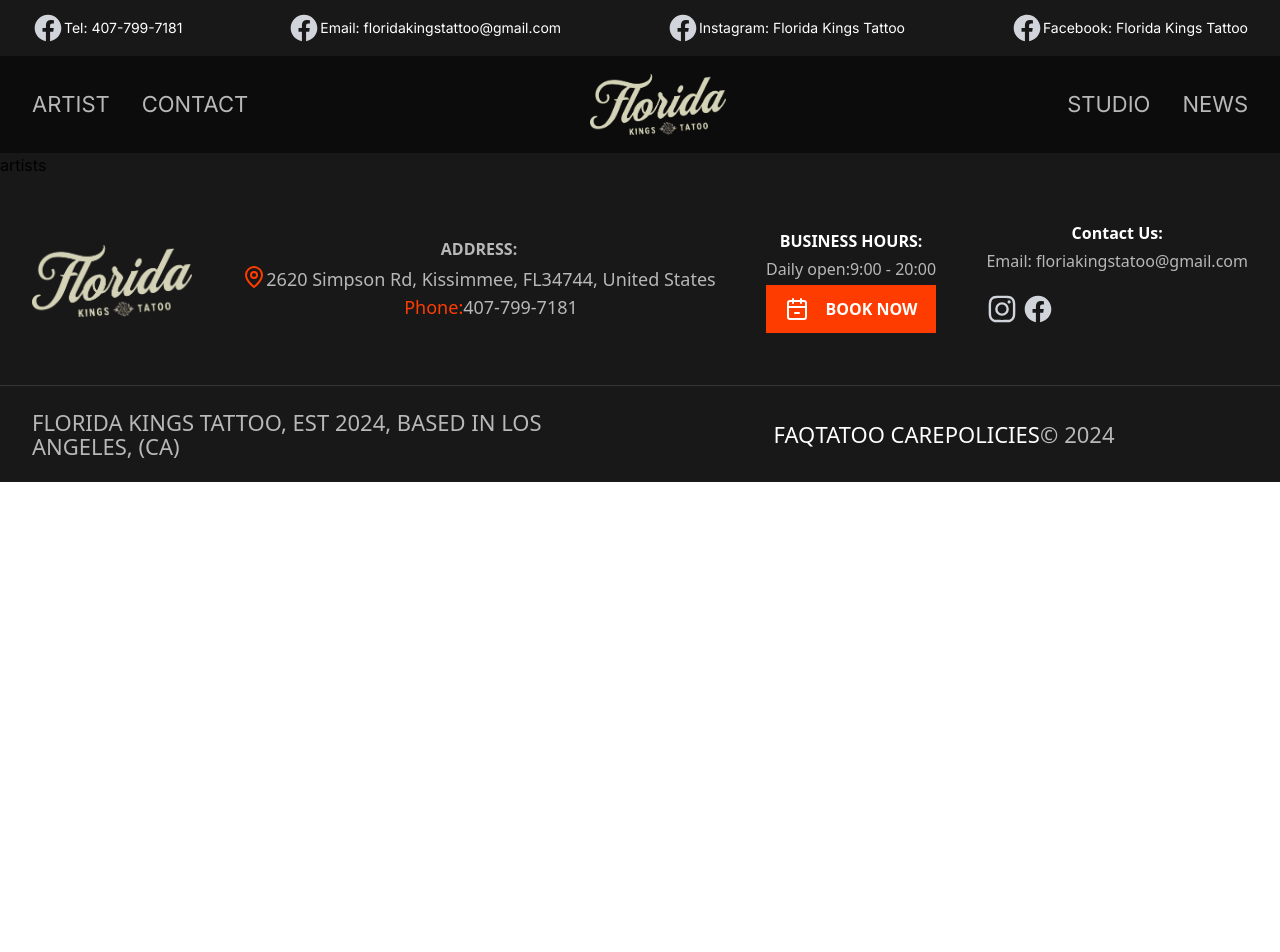
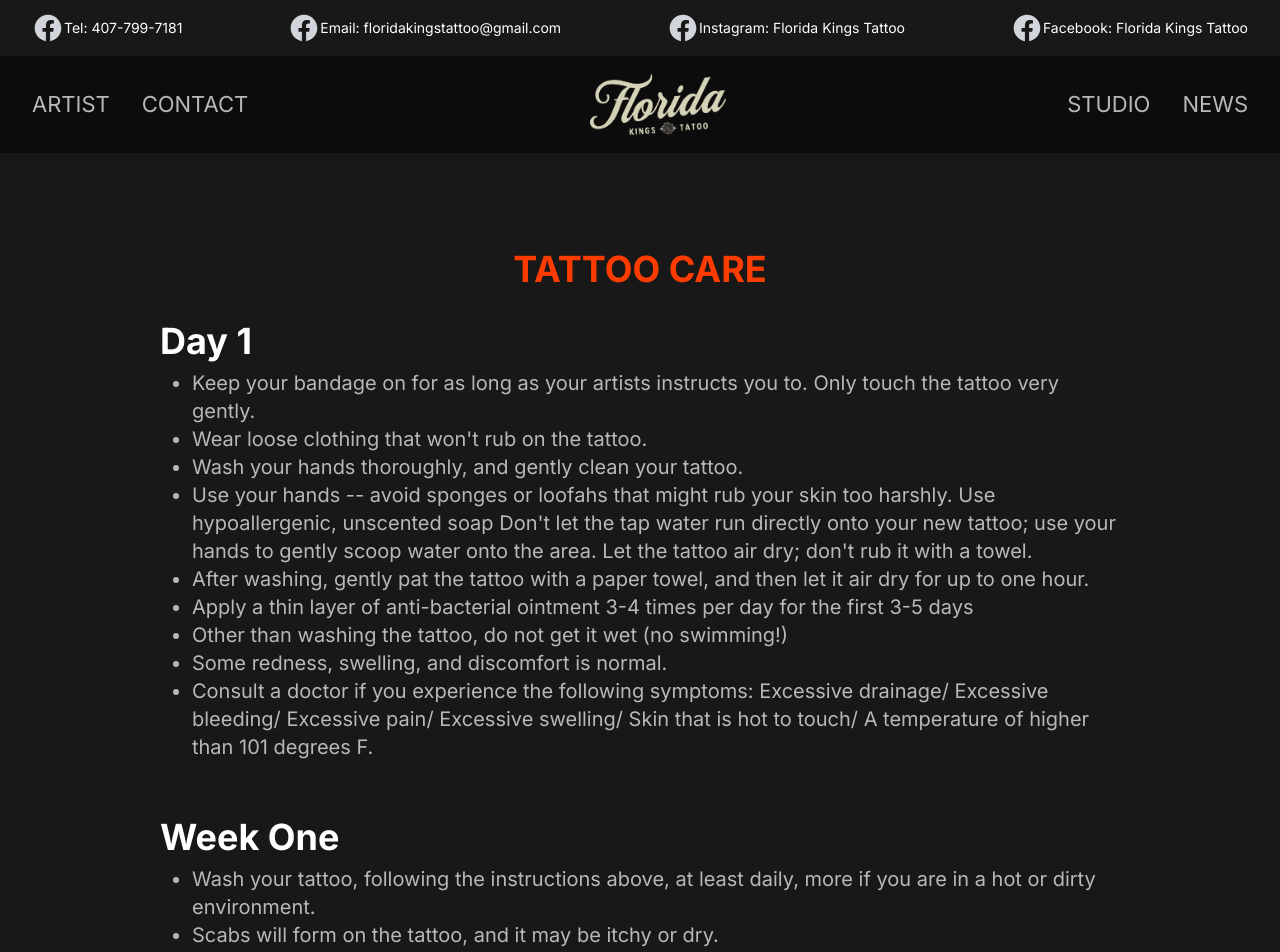
Before and after one commit to websitetattoo/Fe_TattooStudio, a Next.js app: page /tattoo-care in a window 1280 px wide. Shown: the top 952 px of the page. Before the commit the page ends 800 px from the top, so only its background shows below. Built offline with nearby package versions, Linux system fonts and the light colour scheme.

Commit message:
write template tattoo-care and artisis

```diff
--- a/app/artists/_components/artist-card.tsx
+++ b/app/artists/_components/artist-card.tsx
@@ -6,14 +6,20 @@ import {
 } from "@/components/ui/card";
 import Image from "next/image";
 
-export default function ArtistCard() {
+
+type ArtistCardProps = {
+  url: string;
+};
+
+export default function ArtistCard({url}:ArtistCardProps) {
+
   return (
     <>
       <div>
         <CardContent className="p-2">
           <div className="relative w-full overflow-hidden">
             <Image
-              src="/images/tattootImg.png"
+              src={url}
               width={300}
               height={300}
               alt="Tattoo Image"
@@ -21,9 +27,9 @@ export default function ArtistCard() {
             />
           </div>
         </CardContent>
-        <CardHeader className="text-center">
-          <CardTitle className="text-white">Jessica Lauren</CardTitle>
-          <CardDescription>Tattoo Artists</CardDescription>
+        <CardHeader className="text-center md:p-0">
+          <CardTitle className="text-white lg:text-2xl md:text-base text-2xl">Jessica Lauren</CardTitle>
+          <CardDescription style={{ marginTop: "0px" }} className="text-base lg:text-base md:text-sm block">Tattoo Artists</CardDescription>
         </CardHeader>
       </div>
     </>
--- a/app/artists/page.tsx
+++ b/app/artists/page.tsx
@@ -3,19 +3,39 @@
 import ArtistCard from "./_components/artist-card";
 
 export default function index() {
+
+  const imgArr = [
+    {
+      id: 1,
+      url: "/images/tattootImg.png"
+    },
+    {
+      id: 2,
+      url: "/images/tattootImg.png"
+    },
+    {
+      id: 3,
+      url: "/images/tattootImg.png"
+    },
+    {
+      id: 4,
+      url: "/images/tattootImg.png"
+    }
+  ]
+
   return (
     <>
       <div className="bg-tattoo-black-1 pt-16">
-        <div className="m-auto w-9/12">
+        <div className="m-auto lg:w-9/12 md:w-10/12 w-9/12">
           <div>
-            <h1 className="text-center text-5xl text-tattoo-gray">
+            <h1 className="text-center mb-8 lg:text-5xl md:text-5xl text-tattoo-gray text-3xl">
               <span>Choose</span>
               <span className="pl-2 font-medium text-tattoo-highlight">
                 Your Artist?
               </span>
             </h1>
             <div className="m-auto my-3 md:w-4/5">
-              <p className="text-justify text-lg leading-6 text-tattoo-gray md:text-center">
+              <p className="text-center lg:text-lg md:text-lg leading-6 text-tattoo-gray md:text-center text-base">
                 Unveil the magic behind the ink! Our tattoo team is a vibrant
                 blend of visionary artists, each wielding a unique brush to turn
                 your skin into a canvas of stories. Fueled by passion and armed
@@ -28,28 +48,31 @@ export default function index() {
           </div>
 
           <div className="mt-12">
-            <div className="flex">
-              <div className="w-1/4">
-                <ArtistCard />
+            <div className="lg:flex md:flex">
+            {imgArr.map((item, index) => (
+              <div key = {index} className="w-11/12 lg:w-1/4 md:w-1/4">
+                <ArtistCard url={item.url}/>
               </div>
+            ))}
+
             </div>
           </div>
 
-          <div className="mt-20">
+          <div className="mt-20 pb-24">
             <div>
-              <p className="text-center text-5xl text-white">
-                Wanna have an amazing tattoo? Let’s turn
-                <span className="mt-2 block">
-                  your idea into an
-                  <span className="mx-3 text-tattoo-highlight">
+              <p className="text-center lg:text-3xl md:text-2xl text-lg text-white">
+                <span className="lg:block md:block mb-2">Wanna have an amazing tattoo? Let’s turn your idea </span>
+                <span className="ml-2 lg:block inline">
+                  into an
+                  <span className="lg:mx-3 mx-2 text-tattoo-highlight">
                     artistic masterpiece
                   </span>
-                  now!
+                  <span>now</span>
                 </span>
               </p>
             </div>
             <div className="flex justify-center py-8">
-              <button className="bg-tattoo-highlight p-3 text-center text-2xl text-white">
+              <button className="bg-tattoo-highlight p-3 text-center lg:text-2xl md:text-xl text-sm text-white">
                 BOOK AN APPOINTMENT
               </button>
             </div>
--- a/app/tattoo-care/page.tsx
+++ b/app/tattoo-care/page.tsx
@@ -1,5 +1,78 @@
 "use client";
 
 export default function index() {
-  return <>artists</>;
+
+  const arrWeekList = [
+    {
+      id: 1,
+      title: "Day 1",
+      description: [
+        "Keep your bandage on for as long as your artists instructs you to. Only touch the tattoo very gently.",
+        "Wear loose clothing that won't rub on the tattoo.",
+        "Wash your hands thoroughly, and gently clean your tattoo.",
+        "Use your hands -- avoid sponges or loofahs that might rub your skin too harshly. Use hypoallergenic, unscented soap Don't let the tap water run directly onto your new tattoo; use your hands to gently scoop water onto the area. Let the tattoo air dry; don't rub it with a towel.",
+        "After washing, gently pat the tattoo with a paper towel, and then let it air dry for up to one hour.",
+        "Apply a thin layer of anti-bacterial ointment 3-4 times per day for the first 3-5 days",
+        "Other than washing the tattoo, do not get it wet (no swimming!)",
+        "Some redness, swelling, and discomfort is normal.",
+        "Consult a doctor if you experience the following symptoms: Excessive drainage/ Excessive bleeding/ Excessive pain/ Excessive swelling/ Skin that is hot to touch/ A temperature of higher than 101 degrees F.",
+      ],
+    },
+    {
+      id: 2,
+      title: "Week One",
+      description: [
+        "Wash your tattoo, following the instructions above, at least daily, more if you are in a hot or dirty environment.",
+        "Scabs will form on the tattoo, and it may be itchy or dry.",
+        "Resist the temptation to scratch it or pick the scabs. Let your skin heal naturally.",
+        "Wash your hands before touching the tattoo.",
+        "Moisturize the tattoo using fragrance-free lotion, as needed.",
+        "Sun and prolonged time in water can damage your tattoo's appearance, so cover your tattoo for the first 4 weeks to keep it out of direct sunlight.",
+        "Avoid swimming or soaking in a bathtub for the first few weeks.",
+        "In the first week, minor swelling and redness, as well as itching, are normal.",
+      ],
+    },
+    {
+      id: 3,
+      title: "Week Two",
+      description: [
+        "Continue applying moisturizer.",
+        "Wash your hands before touching the tattoo.",
+        "Protect your tattoo from the sun and from prolonged water exposure.",
+      ],
+    },
+    {
+      id: 4,
+      title: "Week Four",
+      description: [
+        "Once your tattoo has healed, it is alright to expose it to the sun.  Be sure to apply sunscreen, as the skin may still be tender. ",
+        "Continue to moisturize regularly to keep your tattoo looking its best.",
+      ],
+    },
+  ];
+
+  return (
+    <>
+      <div className="w-9/12 m-auto py-24">
+        <div>
+          <h1 className=" mb-8 text-center text-3xl font-bold text-tattoo-highlight md:text-4xl lg:text-4xl">
+            TATTOO CARE
+          </h1>
+        </div>
+
+        <div>
+          {arrWeekList.map((item, index) => (
+            <div className="pb-14 w-full" key={index}>
+              <h2 className = "font-bold text-white lg:text-4xl md:text-3xl text-2xl mb-2 text-center lg:text-left md:text-left ">{item.title}</h2>
+              <ul className="list-disc pl-8">
+                {item.description.map((line, index) => (
+                  <li className="text-tattoo-gray lg:text-xl md:text-xl text-base text-left" key={index}>{line}</li>
+                ))}
+              </ul>
+            </div>
+          ))}
+        </div>
+      </div>
+    </>
+  );
 }
--- a/components/footer.tsx
+++ b/components/footer.tsx
@@ -20,7 +20,7 @@ export default function Footer() {
     },
     {
       value: "TATOO CARE",
-      href: "/tatoo-care",
+      href: "/tattoo-care",
     },
     {
       value: "POLICIES",
```
